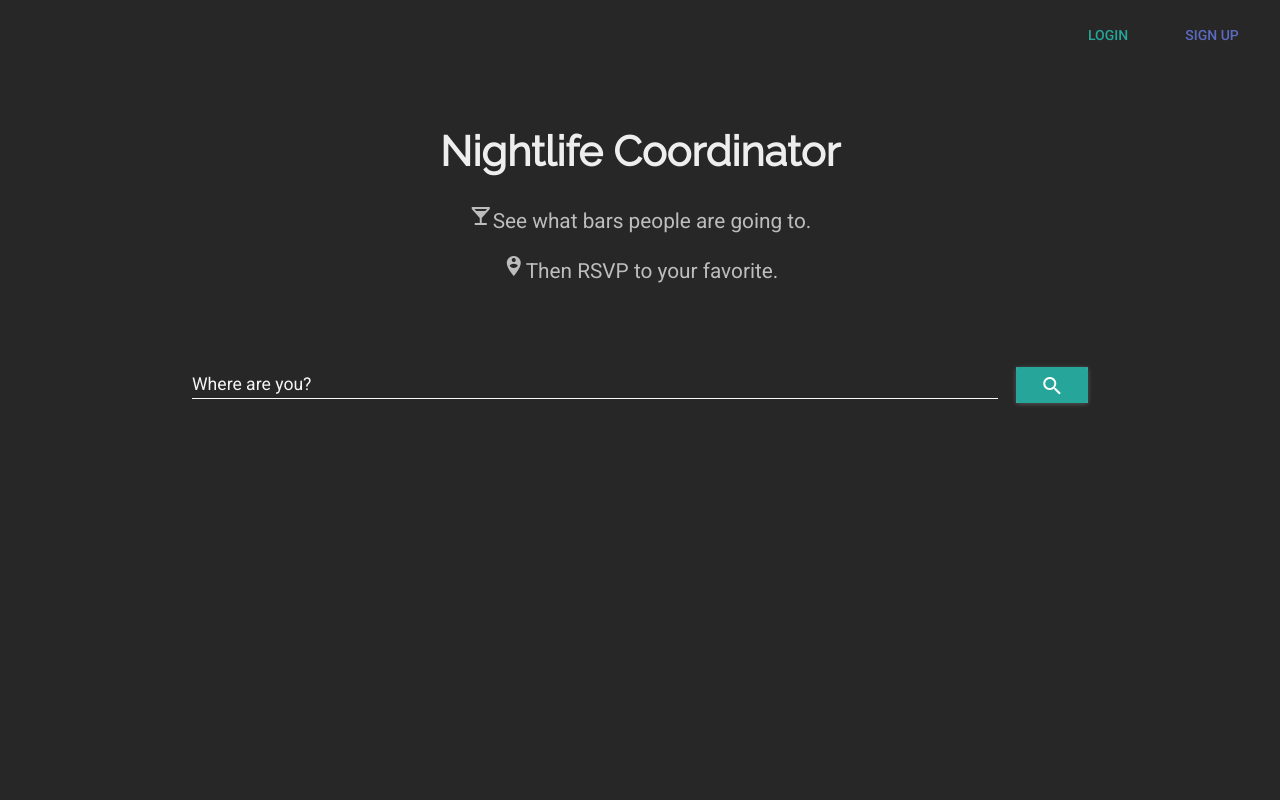
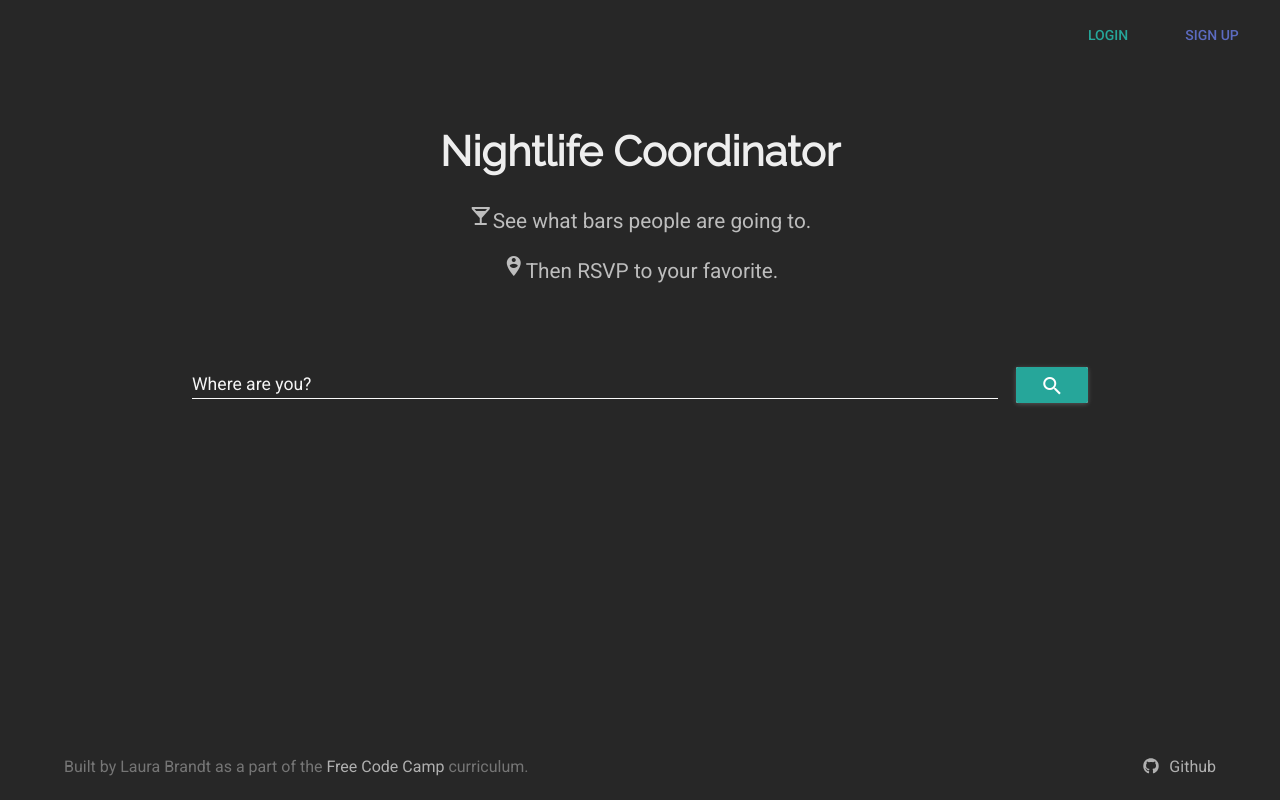
Before and after one commit to LauraBrandt/nightlife-coordinator, a React (Create React App) app: page / in a window 1280 px wide. Built offline with nearby package versions, Linux system fonts and the light colour scheme; what react-tap-event-plugin would draw is missing.

Commit message:
add footer

```diff
--- a/public/index.html
+++ b/public/index.html
@@ -8,6 +8,7 @@
     <link href="https://fonts.googleapis.com/css?family=Roboto:300,400,500|Raleway" rel="stylesheet">
     <link href="https://fonts.googleapis.com/icon?family=Material+Icons" rel="stylesheet">
     <title>Nightlife Coordination App</title>
+    <script defer src="https://use.fontawesome.com/releases/v5.0.8/js/all.js"></script>
   </head>
   <body>
     <noscript>
--- a/src/App.css
+++ b/src/App.css
@@ -1,8 +1,16 @@
+html {
+  height: 100%;
+}
+
 body {
   background-color: #272727;
   margin: 0;
   padding: 0;
+  min-height: 100vh;
+  position: relative;
   font-family: Roboto, sans-serif;
+  padding-bottom: 7em;
+  box-sizing: border-box;
 }
 
 .header__nav {
@@ -100,8 +108,40 @@ header__text .material-icons {
   margin: 0.5em 0;
 }
 
+footer {
+  padding: 1.5em 2.5em;
+  position: absolute;
+  bottom: 0;
+  text-align: center;
+  margin: auto;
+  box-sizing: border-box;
+  width: 100%;
+  display: flex;
+  flex-direction: column;
+}
+
+footer p {
+  margin: 0 0 0.8em 0;
+}
+
+footer a {
+  color: #B0B0B0;
+  text-decoration: none;
+}
+footer a:hover {
+  color: #CDCDCD;
+}
+
+footer .fa-github {
+  padding-right: 10px;
+}
+
 
 @media (min-width: 740px) {
+  body {
+    padding-bottom: 3em;
+  }
+
   .header__text {
     font-size: 1.3em;
   }
@@ -160,4 +200,14 @@ header__text .material-icons {
   .bar__rsvp-checkbox {
     margin: 0.5em 0 0 0;
   }
+
+  footer {
+    padding: 1.5em 4em;
+    flex-direction: row;
+    justify-content: space-between;
+  }
+
+  footer p {
+    margin: 0;
+  }
 }
--- /dev/null
+++ b/src/Footer.js
@@ -0,0 +1,17 @@
+import React from 'react';
+import {grey600} from 'material-ui/styles/colors';
+import './App.css';
+
+const Footer = (props) => {
+  return (
+    <footer style={{color: grey600}}>
+      <p>Built by Laura Brandt as a part of the <a href="https://www.freecodecamp.org/challenges/build-a-nightlife-coordination-app">Free Code Camp</a> curriculum.</p>
+      <a href="https://github.com/LauraBrandt/nightlife-coordinator">
+        <i className="fab fa-github"></i>
+        Github
+      </a>
+    </footer>
+  );
+}
+
+export default Footer;
--- a/src/index.js
+++ b/src/index.js
@@ -9,6 +9,7 @@ import getMuiTheme from 'material-ui/styles/getMuiTheme';
 import App from './App';
 import Login from './Login';
 import Signup from './Signup';
+import Footer from './Footer';
 import Auth from './Auth';
 import registerServiceWorker from './registerServiceWorker';
 
@@ -27,6 +28,7 @@ const muiTheme = getMuiTheme({
 ReactDOM.render(
   <MuiThemeProvider muiTheme={muiTheme}>
      <BrowserRouter>
+      <div>
         <Switch>
           <Route exact path='/login' render={() => {
             const location = sessionStorage.getItem('currentLocation');
@@ -43,6 +45,8 @@ ReactDOM.render(
           }}/>
           <Route path='/' component={App} />
         </Switch>
+        <Footer />
+      </div>
      </BrowserRouter>
    </MuiThemeProvider>,
   document.getElementById('root'));
```
